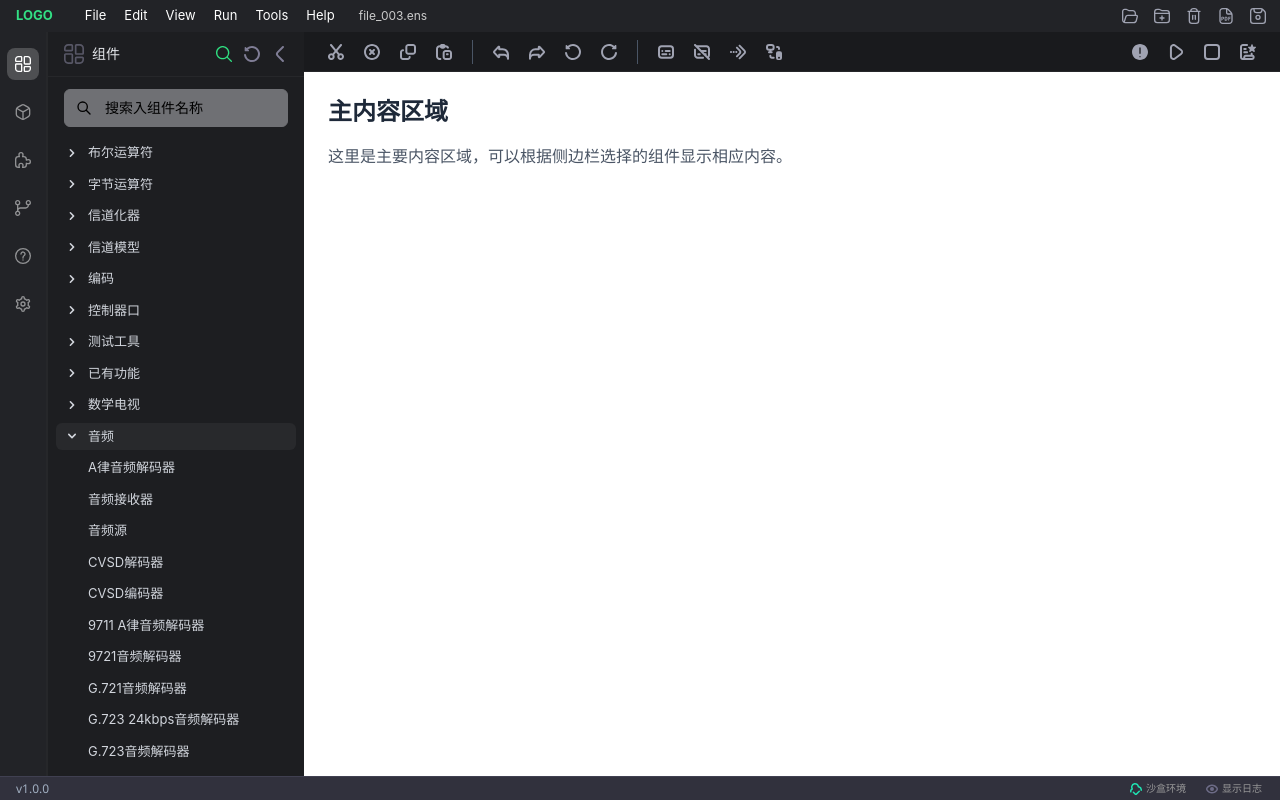
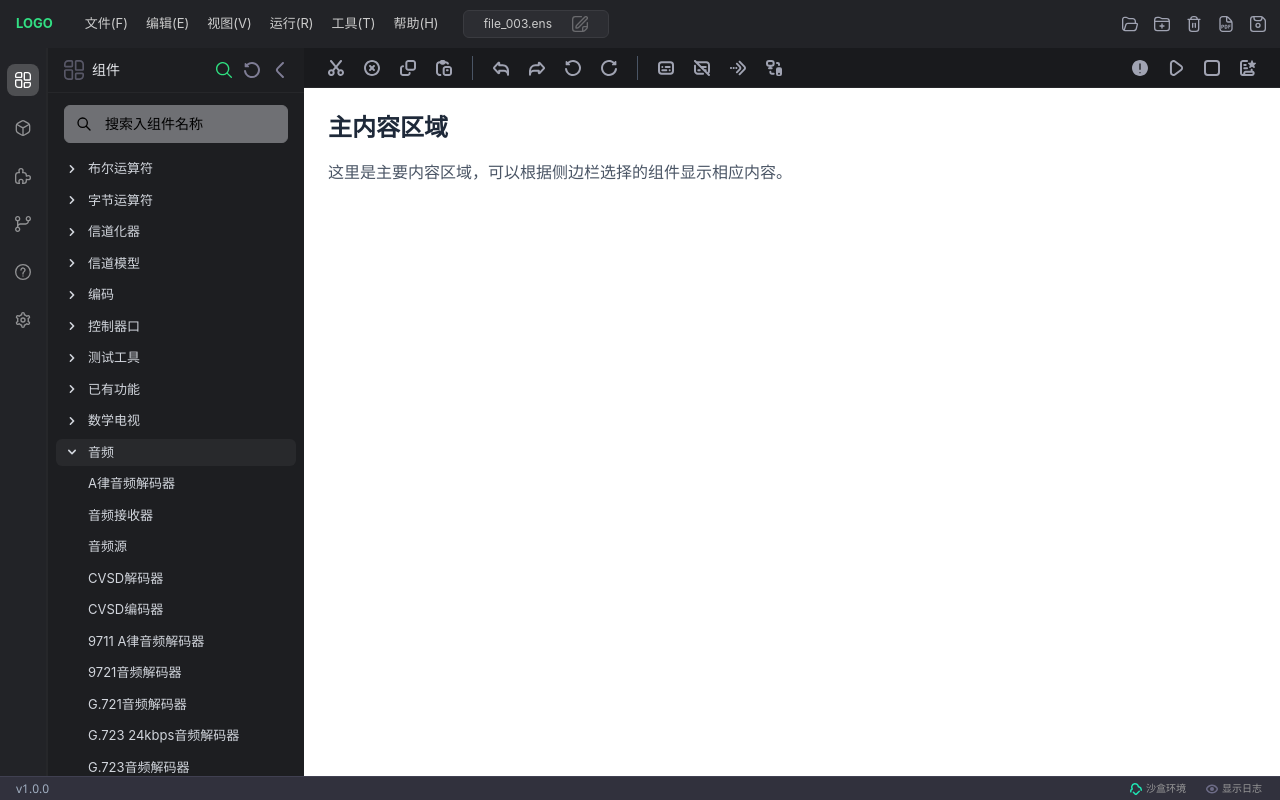
Before and after one commit to open-ensonic/open-ensonic-ux, a Vue app: page /ux1 in a window 1280 px wide. Built offline with nearby package versions, Linux system fonts and the light colour scheme.

Commit message:
update main menu bar

```diff
--- a/src/views/ux1/components/MenuBar.vue
+++ b/src/views/ux1/components/MenuBar.vue
@@ -16,7 +16,9 @@
           </div>
         </div>
       </div>
-      <div class="file-info">{{ currentFile }}</div>
+      <div class="file-info flex items-center gap-5">{{ currentFile }}
+        <img :src="edit" class="w-4 h-4 opacity-35" />
+      </div>
     </div>
     <div class="menu-right">
       <div v-for="(icon, index) in iconButtons" :key="index" class="icon-button" @click="handleIconClick(icon, index)"
@@ -35,6 +37,8 @@ import addFolder from '@/assets/images2/add-folder.svg'
 import trash from '@/assets/images2/trash.svg'
 import pdf from '@/assets/images2/file-pdf.svg'
 import save from '@/assets/images2/disk.svg'
+import edit from '@/assets/images2/edit.svg'
+
 
 const iconButtons = ref([
   {
@@ -72,28 +76,28 @@ const props = defineProps({
     type: Array,
     default: () => [
       {
-        name: 'File',
-        submenu: ['New', 'Open', 'Save', 'Save As', 'Quit']
+        name: '文件(F)',
+        submenu: ['新建', '打开', '保存', '另存为', '退出']
       },
       {
-        name: 'Edit',
-        submenu: ['Undo', 'Redo', 'Copy', 'Paste', 'Delete']
+        name: '编辑(E)',
+        submenu: ['撤销', '重做', '复制', '粘贴', '删除']
       },
       {
-        name: 'View',
-        submenu: ['Zoom In', 'Zoom Out', 'Clear']
+        name: '视图(V)',
+        submenu: ['放大', '缩小', '清除']
       },
       {
-        name: 'Run',
-        submenu: ['Generate', 'Execute', 'Kill']
+        name: '运行(R)',
+        submenu: ['生成', '执行', '终止']
       },
       {
-        name: 'Tools',
-        submenu: ['Filter Design Tool', 'Set Default Theme']
+        name: '工具(T)',
+        submenu: ['滤波器设计工具', '设置默认主题']
       },
       {
-        name: 'Help',
-        submenu: ['Types', 'Keys', 'About']
+        name: '帮助(H)',
+        submenu: ['类型', '快捷键', '关于']
       }
     ]
   },
@@ -141,7 +145,7 @@ const handleSubmenuClick = (menuName, subItem) => {
   align-items: center;
   background-color: #222327;
   color: #ffffff;
-  height: 32px;
+  height: 48px;
   padding: 0 8px;
   font-size: 13px;
   font-family: -apple-system, BlinkMacSystemFont, 'Segoe UI', Roboto, sans-serif;
@@ -160,6 +164,7 @@ const handleSubmenuClick = (menuName, subItem) => {
 }
 
 .menu-items {
+  color: #ccc;
   display: flex;
   gap: 2px;
 }
@@ -203,6 +208,10 @@ const handleSubmenuClick = (menuName, subItem) => {
 .file-info {
   color: #cccccc;
   font-size: 12px;
+  padding: 4px 20px;
+  border: 1px solid #3a3b40;
+  border-radius: 6px;
+  background-color: #2c2d32;
 }
 
 .menu-right {
```
Also changed, not shown: src/assets/images2/edit.svg (added).
